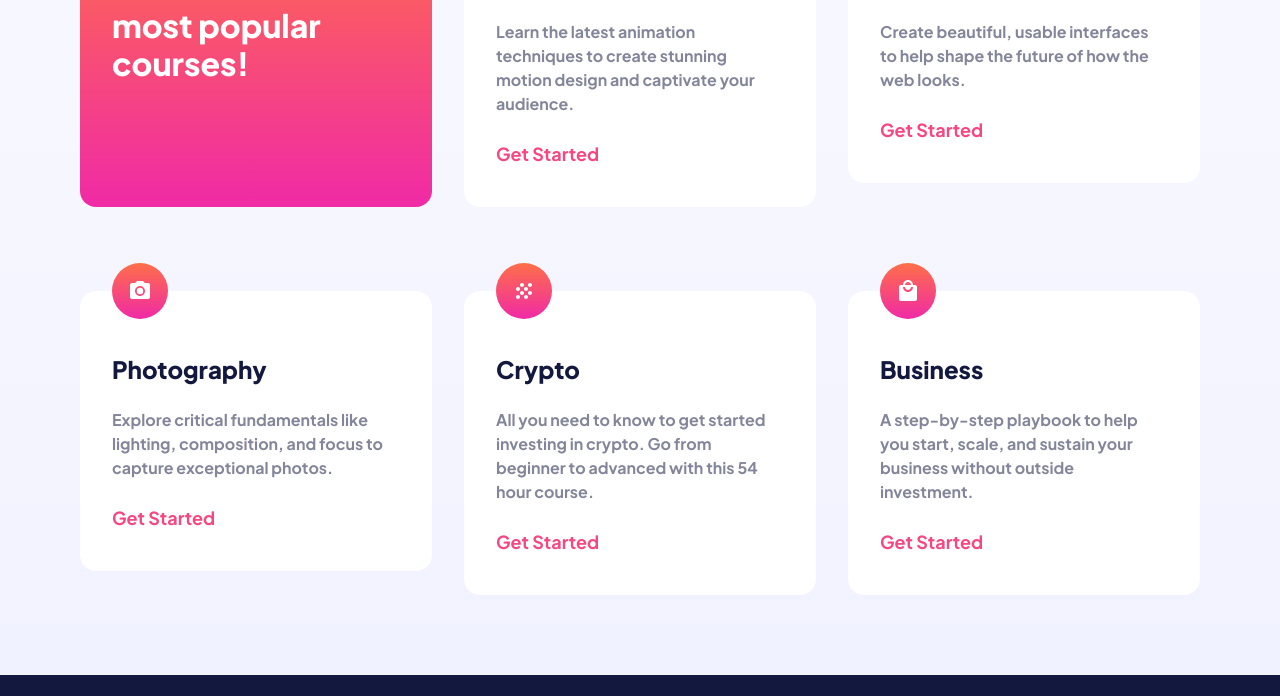
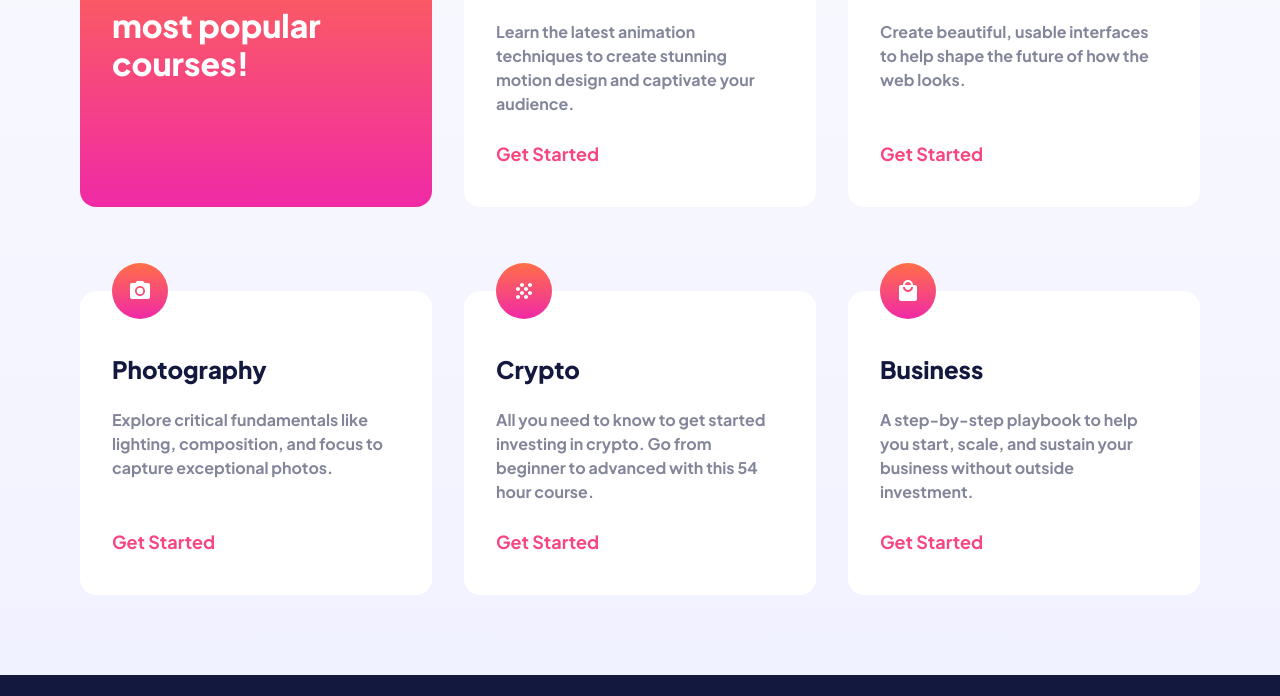
Before and after one commit to MaxCoder-mc/Skilled-e-learning-landing-page, a plain HTML site: page index.html in a window 1280 px wide. Shown: the part 857-1553 px from the top of the page. Drawn offline with Linux system fonts and the light colour scheme.

Commit message:
Update style.css

```diff
--- a/style.css
+++ b/style.css
@@ -134,10 +134,10 @@ body {
   background-color: var(--White);
   border-radius: 1rem;
   padding: 4rem 2rem 2.5rem 2rem;
-
   display: flex;
   flex-direction: column;
   gap: var(--S-24);
+  height: calc(100% - 1.75rem);
 }
 .feature-title {
   font: var(--Text-Preset-4);
@@ -148,6 +148,7 @@ body {
   font-weight: 700;
 }
 .feature-link:is(:link, :visited) {
+  margin-top: auto;
   font: var(--Text-Preset-7);
   color: var(--Pink-600);
   transition: all 0.3s;
```
